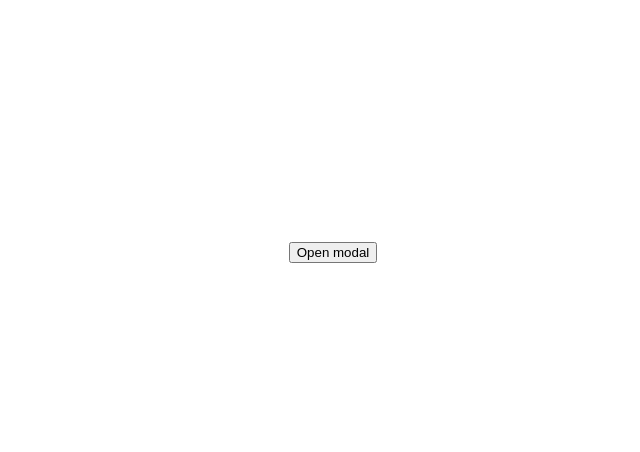
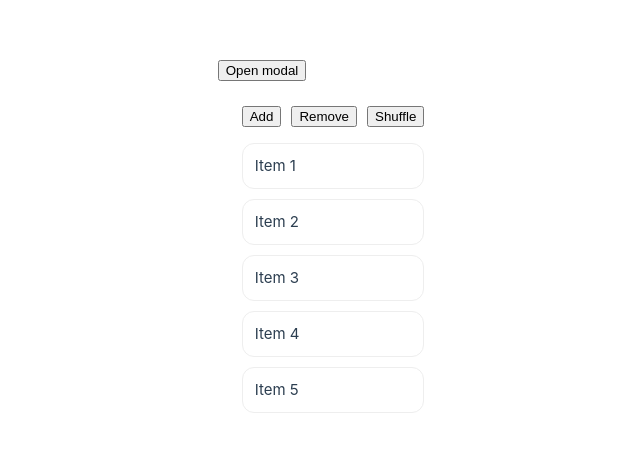
Before and after one commit to DmytroLymar/vue-practice, a Vue app: page / in a window 1280 px wide. Shown: the part 148-600 px from the top of the page, without its empty margins (307-947 px from the left). Built offline with nearby package versions, Linux system fonts and the light colour scheme.

Commit message:
(8.5.2) transition group

```diff
--- a/src/App.vue
+++ b/src/App.vue
@@ -1,6 +1,7 @@
 <script setup lang="ts">
 import { ref } from 'vue'
 import Modal from './components/Modal.vue'
+import TransitionExample from './components/TransitionExample.vue';
 
 const isOpen = ref(false)
 </script>
@@ -17,5 +18,6 @@ const isOpen = ref(false)
     <p>Transition + props + emit.</p>
       <p>✕ or ESC to close</p>
     </Modal>
+    <TransitionExample/>
   </div>
 </template>
--- /dev/null
+++ b/src/components/TransitionExample.vue
@@ -0,0 +1,91 @@
+<script setup lang="ts">
+import { ref } from 'vue'
+
+type Item = { id: number; text: string }
+
+let nextId = 6
+
+const items = ref<Item[]>([
+  { id: 1, text: '1' },
+  { id: 2, text: '2' },
+  { id: 3, text: '3' },
+  { id: 4, text: '4' },
+  { id: 5, text: '5' }
+])
+
+function addRandom() {
+  const index = Math.floor(Math.random() * (items.value.length + 1))
+  items.value.splice(index, 0, { id: nextId++, text: String(nextId - 1) })
+}
+
+function removeRandom() {
+  if (items.value.length === 0) return
+  const index = Math.floor(Math.random() * items.value.length)
+  items.value.splice(index, 1)
+}
+
+function shuffle() {
+  // простий shuffle (Fisher–Yates)
+  const arr = [...items.value]
+  for (let i = arr.length - 1; i > 0; i--) {
+    const j = Math.floor(Math.random() * (i + 1))
+    ;[arr[i], arr[j]] = [arr[j], arr[i]]
+  }
+  items.value = arr
+}
+</script>
+
+<template>
+  <div class="wrap">
+    <div class="controls">
+      <button @click="addRandom">Add</button>
+      <button @click="removeRandom">Remove</button>
+      <button @click="shuffle">Shuffle</button>
+    </div>
+
+    <TransitionGroup name="list" tag="ul" class="list">
+      <li v-for="item in items" :key="item.id" class="item">
+        Item {{ item.text }}
+      </li>
+    </TransitionGroup>
+  </div>
+</template>
+
+<style scoped>
+.wrap { padding: 24px; }
+.controls { display: flex; gap: 10px; margin-bottom: 16px; }
+
+.list {
+  list-style: none;
+  padding: 0;
+  margin: 0;
+  position: relative; /* потрібно через absolute на leave */
+}
+
+.item {
+  background: #fff;
+  border: 1px solid #eee;
+  border-radius: 12px;
+  padding: 10px 12px;
+  margin-bottom: 10px;
+}
+
+/* enter/leave + move */
+.list-enter-active,
+.list-leave-active,
+.list-move {
+  transition: all 0.25s ease;
+}
+
+.list-enter-from,
+.list-leave-to {
+  opacity: 0;
+  transform: translateY(10px);
+}
+
+/* важливо: щоб сусіди могли “з’їхати” плавно */
+.list-leave-active {
+  position: absolute;
+  width: 100%;
+}
+</style>
```
Also changed, not shown: src/components/AlertBox.vue (renamed from src/AlertBox.vue), src/components/BaseInput.vue (renamed from src/BaseInput.vue), src/components/BaseLayout.vue (renamed from src/BaseLayout.vue), src/components/BlogPost.vue (renamed from src/BlogPost.vue), src/components/Child.vue (renamed from src/Child.vue), src/components/CounterButton.vue (renamed from src/CounterButton.vue), src/components/GrandChild.vue (renamed from src/GrandChild.vue).
